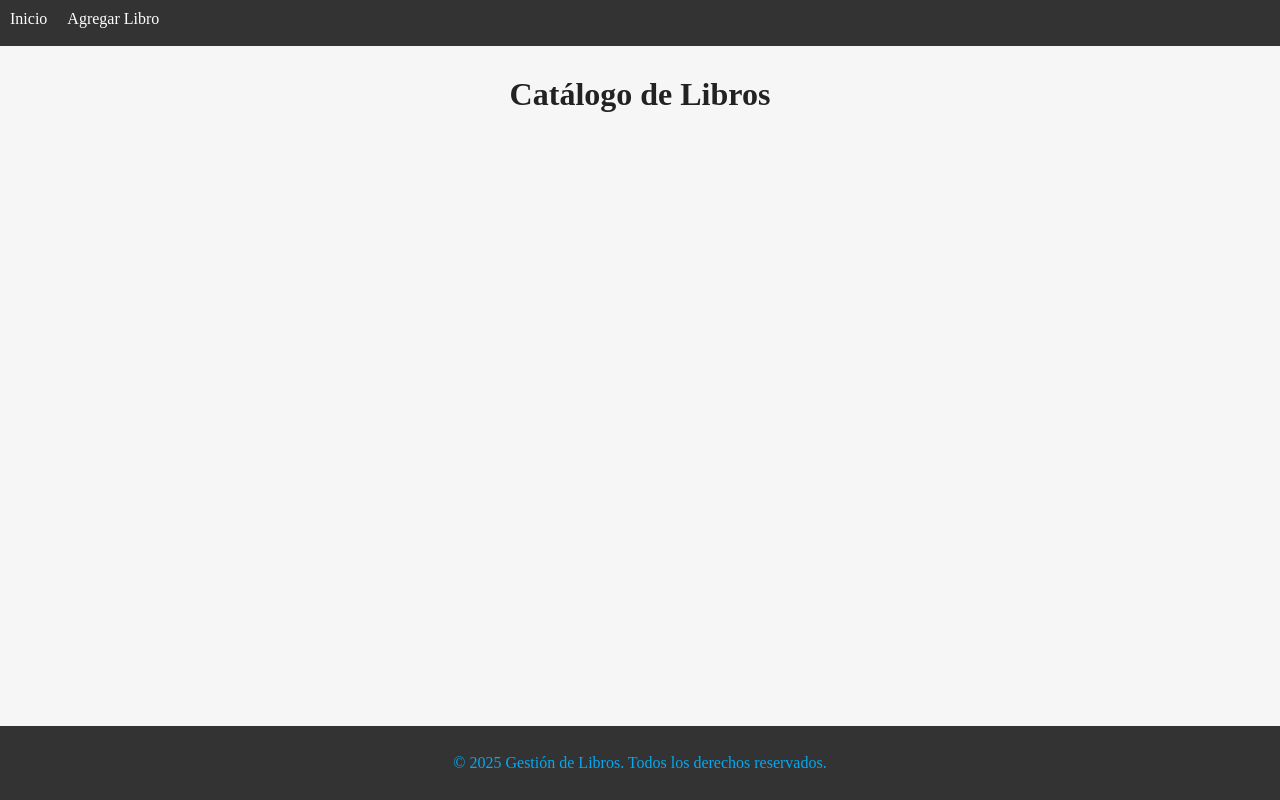
After one commit to lumacg06/Flask_project, a Flask app: page /catalogo in a window 1280 px wide. The commit adds this page. Run offline with Flask 3, Linux system fonts and the light colour scheme; data that the repository does not hold is empty; some libraries are stand-ins or nearby versions.

Commit message:
changed 20 files

```diff
--- a/app.py
+++ b/app.py
@@ -4,7 +4,9 @@ from flask_migrate import Migrate
 from flask_wtf import FlaskForm
 from wtforms import StringField, SubmitField
 from wtforms.validators import DataRequired
-
+from flask_wtf.file import FileField, FileAllowed
+import os
+from werkzeug.utils import secure_filename
 # Configuración de la aplicación Flask
 app = Flask(__name__)
 app.config['SECRET_KEY'] = 'clave_secreta_super_segura'
@@ -25,6 +27,8 @@ class Libro(db.Model):
     titulo = db.Column(db.String(100), nullable=False)
     autor = db.Column(db.String(100), nullable=False)
     categoria = db.Column(db.String(100), nullable=False)
+    precio = db.Column(db.String(20), nullable=False, server_default='0')
+    portada = db.Column(db.String(200), nullable=False)
 
     def __repr__(self):
         return f'<Libro {self.titulo}>'
@@ -34,7 +38,9 @@ class LibroForm(FlaskForm):
     titulo = StringField('Título', validators=[DataRequired()])
     autor = StringField('Autor', validators=[DataRequired()])
     categoria = StringField('Categoría', validators=[DataRequired()])
-    enviar = SubmitField('Guardar')
+    precio = StringField('Precio', validators=[DataRequired()])
+    portada = FileField('Portada', validators=[FileAllowed(['jpg', 'jpeg', 'png'], 'Solo imágenes')])
+    enviar = SubmitField('Agregar')
 
 # Ruta de inicio: Listar libros
 @app.route('/')
@@ -46,14 +52,24 @@ def inicio():
 # Ruta para agregar un libro
 @app.route('/agregar', methods=['GET', 'POST'])
 def agregar():
-    libro = Libro()
-    libro_form = LibroForm(obj=libro)
-    if request.method == 'POST' and libro_form.validate_on_submit():
-        libro_form.populate_obj(libro)
+    form = LibroForm()
+    if form.validate_on_submit():
+        filename = None
+        if form.portada.data:
+            filename = secure_filename(form.portada.data.filename)
+            ruta = os.path.join('static/portadas', filename)
+            form.portada.data.save(ruta)
+        libro = Libro(
+            titulo=form.titulo.data,
+            autor=form.autor.data,
+            categoria=form.categoria.data,
+            precio=form.precio.data,
+            portada=filename
+        )
         db.session.add(libro)
         db.session.commit()
         return redirect(url_for('inicio'))
-    return render_template('agregar.html', forma=libro_form)
+    return render_template('agregar.html', forma=form)
 
 # Ruta para editar un libro
 @app.route('/editar/<int:id>', methods=['GET', 'POST'])
@@ -74,6 +90,12 @@ def eliminar(id):
     db.session.commit()
     return redirect(url_for('inicio'))
 
+# Ruta para el catálogo de libros
+@app.route('/catalogo')
+def catalogo():
+    libros = Libro.query.all()
+    return render_template('catalogo.html', libros=libros)
+
 # Manejo de errores
 @app.errorhandler(404)
 def pagina_no_encontrada(error):
--- /dev/null
+++ b/static/stylescatalogo.css
@@ -0,0 +1,37 @@
+body {
+    background: #f6f6f6;
+    font-family: 'Times New Roman', Times, serif;
+    margin: 0;
+    padding: 0;
+}
+
+h1 {
+    text-align: center;
+    margin-top: 30px;
+    color: #222;
+}
+
+.catalogo {
+    display: flex;
+    flex-wrap: wrap;
+    gap: 24px;
+    justify-content: center;
+    margin-top: 30px;
+}
+
+.libro {
+    background: #fff;
+    border-radius: 8px;
+    box-shadow: 0 2px 8px rgba(0, 0, 0, 0.08);
+    padding: 16px;
+    width: 180px;
+    text-align: center;
+}
+
+.portada {
+    width: 120px;
+    height: 160px;
+    object-fit: cover;
+    border-radius: 4px;
+    margin-bottom: 8px;
+}
--- a/static/stylesindex.css
+++ b/static/stylesindex.css
@@ -1,4 +1,12 @@
 /* Sugerencia para styles.css */
+#h-index{
+    text-align: center;
+}
+#p-index
+{
+    text-align: center;
+    color: #03A9F4;
+}
 .tabla-libros {
     width: 100%;
     border-collapse: collapse;
@@ -24,6 +32,7 @@
     color: #fff;
     text-decoration: none;
     border-radius: 4px;
+    margin-left: 1px;
 }
 
 .btn-editar {
@@ -39,7 +48,7 @@
     color: #fff;
     background: #f44336;
     border: none;
-    padding: 4px 8px;
+    padding: 5px 8px;
     border-radius: 3px;
     cursor: pointer;
 }
@@ -85,11 +94,11 @@ body {
 .navbar a {
     color: #fff;
     text-decoration: none;
-    font-weight: bold;
+
 }
 
 .navbar a:hover {
-    text-decoration: underline;
+   color: aqua;
 }
 
 .footer {
--- /dev/null
+++ b/templates/catalogo.html
@@ -0,0 +1,50 @@
+<!DOCTYPE html>
+<html>
+  <head>
+    <title>Catálogo de Libros</title>
+    <link
+      rel="stylesheet"
+      href="{{ url_for('static', filename='stylescatalogo.css') }}"
+    />
+    <link
+      rel="stylesheet"
+      href="{{ url_for('static', filename='stylesindex.css') }}"
+    />
+  </head>
+  <body>
+      <nav class="navbar">
+      <ul>
+        <li><a href="{{ url_for('inicio') }}">Inicio</a></li>
+        <li><a href="{{ url_for('agregar') }}">Agregar Libro</a></li>
+        <!-- Puedes agregar más enlaces aquí -->
+      </ul>
+    </nav>
+    <h1>Catálogo de Libros</h1>
+    <div class="catalogo">
+      {% for libro in libros %}
+      <div class="libro">
+        {% if libro.portada %}
+        <img
+          src="{{ url_for('static', filename='portadas/' ~ libro.portada) }}"
+          alt="Portada"
+          class="portada"
+        />
+        {% else %}
+        <img
+          src="{{ url_for('static', filename='portadas/default.jpg') }}"
+          alt="Sin portada"
+          class="portada"
+        />
+        {% endif %}
+        <h3>{{ libro.titulo }}</h3>
+        <p id="autor-catalogo" class="p-catalogo">{{ libro.autor }}</p>
+        <p id="categoria-catalogo" class="p-catalogo">{{ libro.categoria }}</p>
+        <p id="precio-catalogo" class="p-catalogo">${{ libro.precio }}</p>
+      </div>
+      {% endfor %}
+    </div>
+    <footer class="footer">
+      <p id="p-index" class="index">&copy; 2025 Gestión de Libros. Todos los derechos reservados.</p>
+    </footer>
+  </body>
+</html>
```
Also changed, not shown: migrations/versions/16336fa00bfb_agrega_columna_precio_a_libro.py (added, +36 -0 lines), migrations/versions/af5a60b6b156_agrega_campo_portada_a_libro.py (added, +32 -0 lines), migrations/versions/fdfab52555d8_agrega_campo_portada_a_libro.py (added, +32 -0 lines), static/stylesagregar.css (+5 -3 lines), templates/agregar.html (+15 -5 lines), templates/editar.html (+19 -10 lines), templates/index.html (+6 -3 lines), static/portadas/Captura_de_pantalla_2023-07-17_155907.png (added), static/portadas/Captura_de_pantalla_2023-08-25_195224.png (added), static/portadas/Captura_de_pantalla_2023-08-25_203412.png (added), static/portadas/sin_portada.png (added), static/styleseliminar.css (added).
